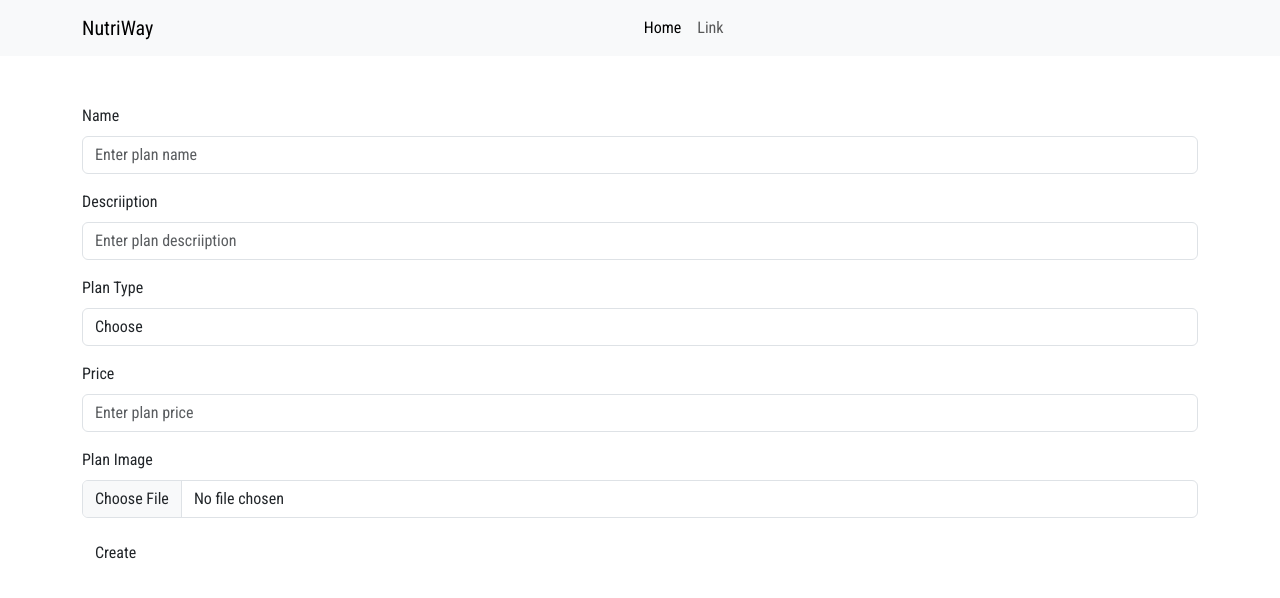
After one commit to Raed-Mulla/NutriWay, a Django app: page /p in a window 1280 px wide. The commit adds this page. Shown: the top 598 px of the page. Run offline with Django 5.2, Linux system fonts and the light colour scheme; some libraries are stand-ins or nearby versions.

Commit message:
create general and subscription plan pages

```diff
--- a/NutriWay/accounts/templates/accounts/login.html
+++ b/NutriWay/accounts/templates/accounts/login.html
@@ -4,7 +4,8 @@
 {% block content %}
 <section class="login">
   <div class="container">
-    <form>
+    <form action="" method="post">
+      {% csrf_token %}
       <div class="mb-3">
         <label class="form-label">Username</label>
         <input type="text" class="form-control" name="username" required>
--- a/NutriWay/core/static/css/main.css
+++ b/NutriWay/core/static/css/main.css
@@ -1,9 +1,28 @@
 /* Main Conifg */
 :root {
+  /* Light Mode Colors */
+  --primary-color: #4CAF50;
+  --secondary-color: #81C784;
+  --accent-color: #FF7043;
+  --accent-hover: #F4511E;
+  --background-color: #F9FBE7;
+  --text-color: #333;
+  --heading-color: #2E7D32;
+  --link-hover: #388E3C;
+
+/* Dark Mode Colors */
+  --primary-color-dark: #81C784;
+  --secondary-color-dark: #4CAF50;
+  --accent-color-dark: #FF8A65;
+  --accent-hover-dark: #FF7043;
+  --background-color-dark: #1B1B1B;
+  --text-color-dark: #F1F1F1;
+  --heading-color-dark: #A5D6A7;
+  --link-hover-dark: #66BB6A;
 
 }
 body {
-
+  font-family: "Roboto Condensed", sans-serif;
 }
 /* Start Nav */
 .navbar .navbar-toggler:focus {
--- a/NutriWay/core/templates/core/base.html
+++ b/NutriWay/core/templates/core/base.html
@@ -7,6 +7,9 @@
   <meta name="description" content="NutriWay connects users with certified nutritionists, offering personalized plans, progress tracking, and secure expert communication.">
   <title>{% block title %} None {% endblock %}</title>
   <!-- Google Fonts -->
+  <link rel="preconnect" href="https://fonts.googleapis.com">
+  <link rel="preconnect" href="https://fonts.gstatic.com" crossorigin>
+  <link href="https://fonts.googleapis.com/css2?family=Roboto+Condensed:ital,wght@0,100..900;1,100..900&display=swap" rel="stylesheet">
   <!-- Bootstrap -->
   <link rel="stylesheet" href="{% static 'css/bootstrap.min.css' %}">
   <link rel="stylesheet" href="{% static 'css/bootstrap.min.css.map' %}">
--- /dev/null
+++ b/NutriWay/specialists/templates/specialists/create_subscription_plan.html
@@ -0,0 +1,35 @@
+{% extends 'core/base.html' %}
+{% block title %} Cretae Subscription Plan {% endblock %}
+{% block content %}
+<section class="general-plan mt-5">
+  <div class="container">
+    <form class="mt-5" action="" method="post" enctype="multipart/form-data">
+      {% csrf_token %}
+      <div class="mb-3">
+        <label class="form-label">Name</label>
+        <input type="text" class="form-control" name="name" placeholder="Enter plan name" required>
+      </div>
+      <div class="mb-3">
+        <label class="form-label">Descriiption</label>
+        <input type="text" class="form-control" name="descriiption" placeholder="Enter plan descriiption" required>
+      </div>
+      <div class="mb-3">
+        <label class="form-label">Plan Type</label>
+        <select class="form-control" name="type" placeholder="Enter plan descriiption" required>
+          <option value="">Choose</option>
+        </select>
+      </div>
+      <div class="mb-3">
+        <label class="form-label">Price</label>
+        <input type="number" class="form-control" name="price" placeholder="Enter plan price" required>
+      </div>
+      <div class="mb-3">
+        <label class="form-label">Plan Image</label>
+        <input type="file" class="form-control" name="image" accept="image/*" required>
+      </div>
+      <input type="submit" class="btn" value="Create">
+    </form>
+  </div>
+</section>
+
+{% endblock %}
--- a/NutriWay/specialists/urls.py
+++ b/NutriWay/specialists/urls.py
@@ -3,4 +3,6 @@ from . import views
 
 app_name = "specialists"
 
-urlpatterns = []
+urlpatterns = [
+  path("p", views.d)
+]
--- a/NutriWay/specialists/views.py
+++ b/NutriWay/specialists/views.py
@@ -1,2 +1,5 @@
 from django.shortcuts import render, redirect
 from django.http import HttpRequest, HttpResponse
+
+def d(request):
+  return render(request, "specialists/create_subscription_plan.html")
```
Also changed, not shown: NutriWay/accounts/templates/accounts/register.html (+8 -2 lines), NutriWay/specialists/templates/specialists/create_general_plan.html (added, +29 -0 lines).
